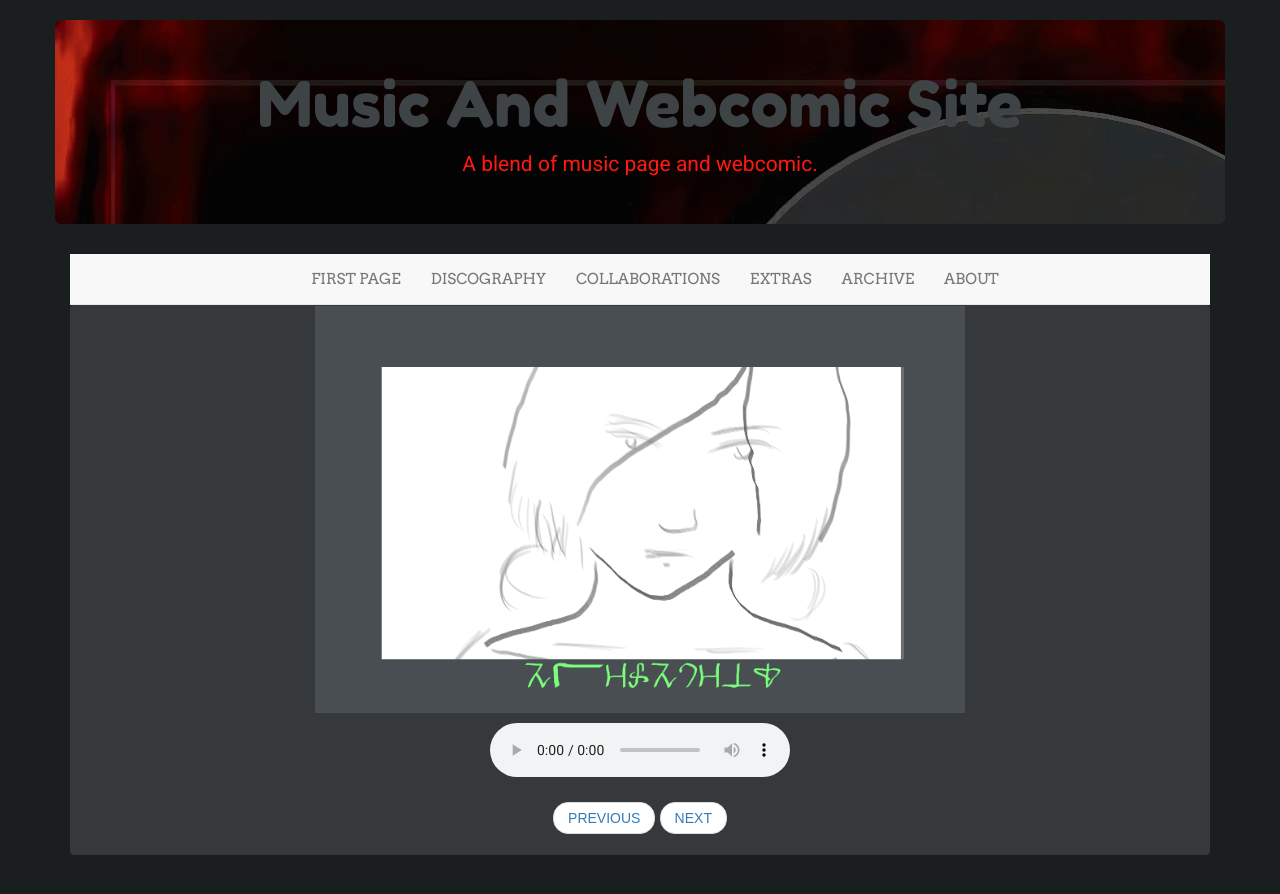
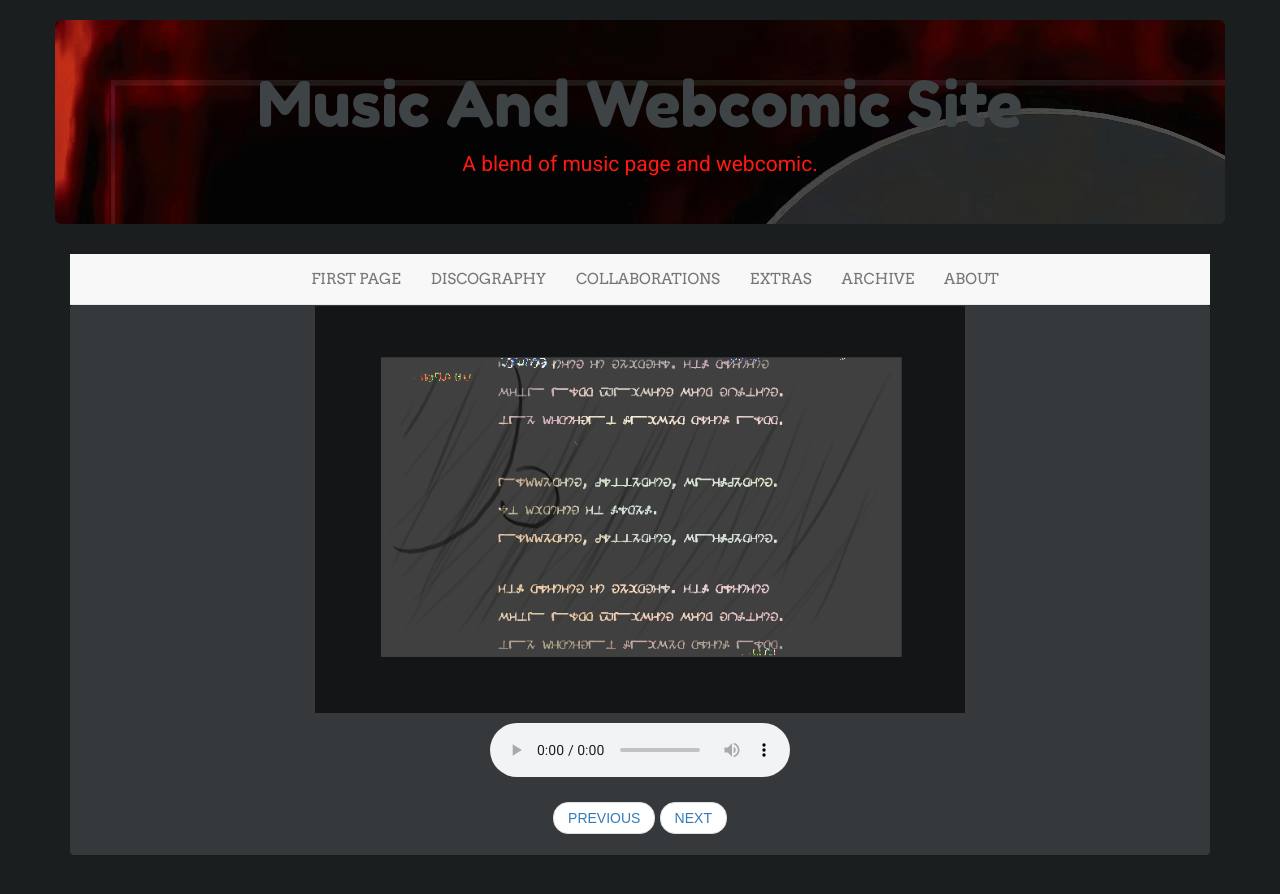
Before and after one commit to LWFlouisa/MyDiscography, a Jekyll site: the page built from _posts/2023-01-05-hammeringpattering.md, in a window 1280 px wide. Shown: the top 894 px of the page. Built offline with Jekyll 4.4.1, drawn with Linux system fonts in a browser that asks for light colours; nearby versions of some CDN libraries.

Commit message:
Update 2023-01-05-hammeringpattering.md

```diff
--- a/_posts/2023-01-05-hammeringpattering.md
+++ b/_posts/2023-01-05-hammeringpattering.md
@@ -5,7 +5,7 @@ title: "SONG TWO HAMMERING PATTERING"
 categories: page
 permalink: /002
 ---
-![PAGE ONE](https://lwflouisa.github.io/MyDiscography/musiccovers/eviisonita.png)
+![PAGE ONE](https://lwflouisa.github.io/MyDiscography/musiccovers/hammering_pattering.png)
 
 <center><audio controls>
   <source src="https://lwflouisa.github.io/MyDiscography/audio/eviloscense_1.mp3" type="audio/mp3">
```
